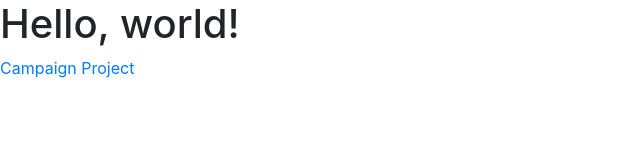
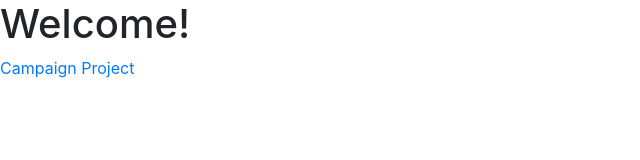
Before and after one commit to agent-c-csa/slowtacocar, a plain HTML site: page index.html in a window 1280 px wide. Shown: the whole page, without its empty margins (0-640 px from the left). Drawn offline with nearby package versions, Linux system fonts and the light colour scheme.

Commit message:
Change heading

```diff
--- a/index.html
+++ b/index.html
@@ -11,7 +11,7 @@
     <title>Hello, world!</title>
   </head>
   <body>
-    <h1>Hello, world!</h1>
+    <h1>Welcome!</h1>
     <a href="http://campaign.slowtacocar.com">Campaign Project</a>
 
     <!-- Optional JavaScript -->
```
